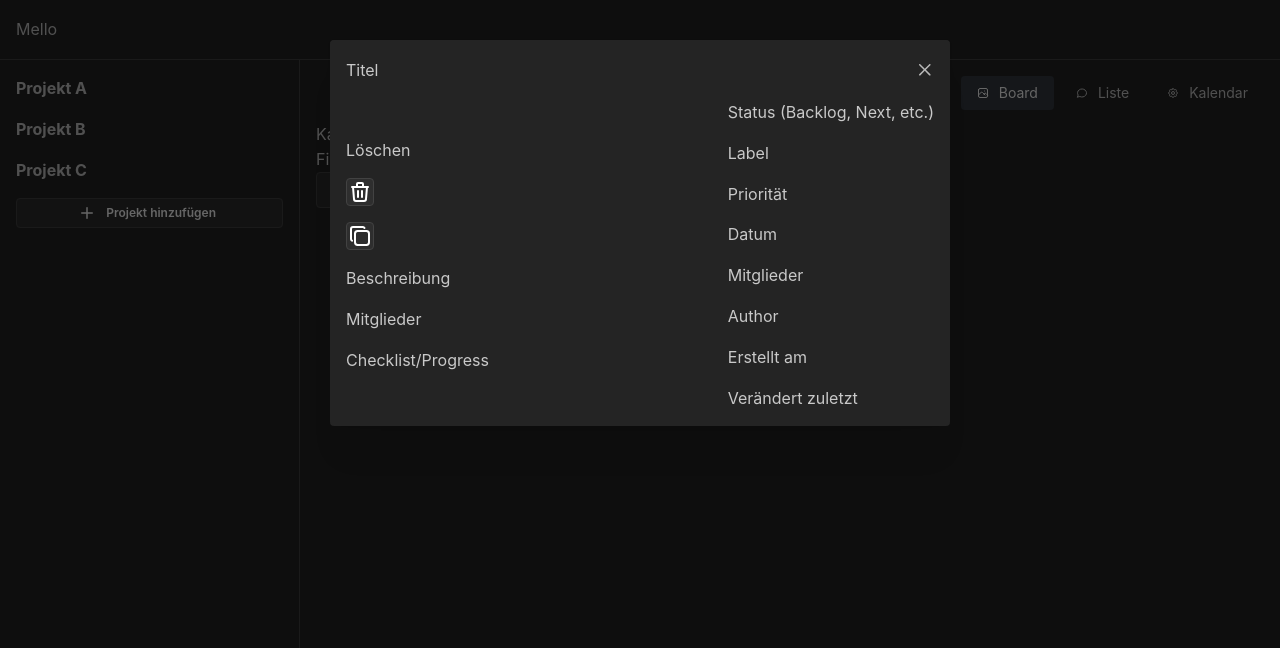
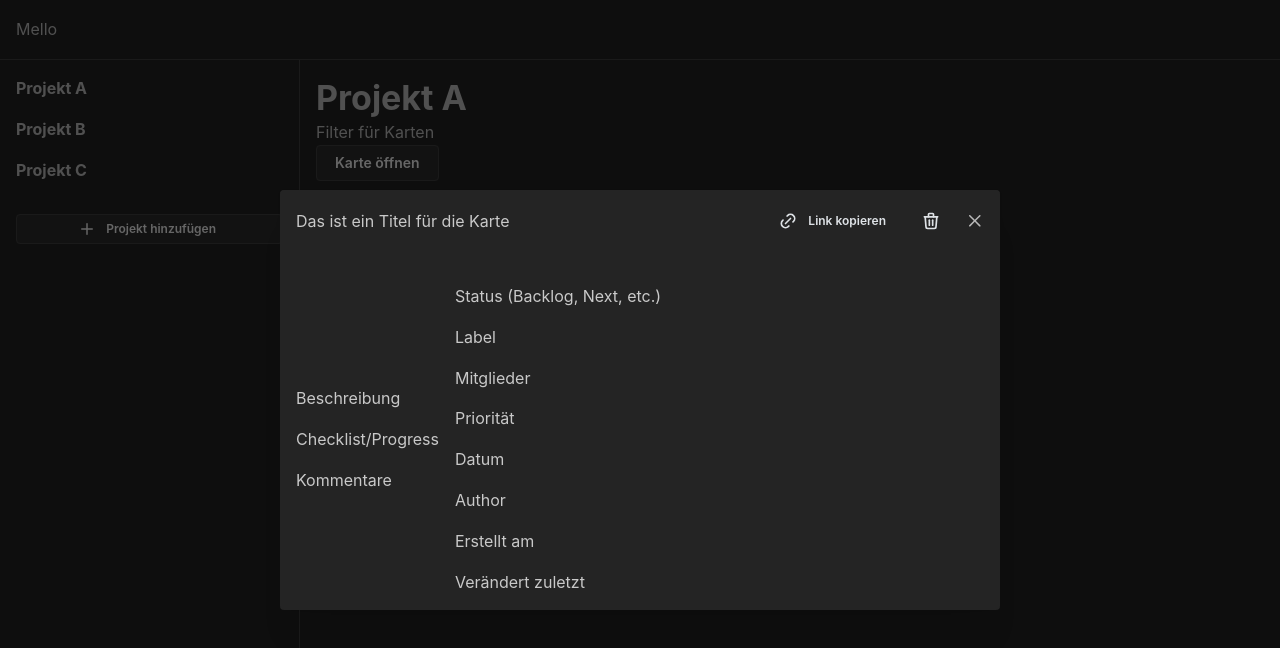
Before and after one commit to useorbita/orbita, a React (Vite) app: page / in a window 1280 px wide. Both pictures are taken after a click on the button "Karte öffnen". Shown: the top 648 px of the page. Built offline with nearby package versions, Linux system fonts and the light colour scheme.

Commit message:
remove board layout tabs, improve card style

```diff
--- a/src/App.tsx
+++ b/src/App.tsx
@@ -45,18 +45,17 @@ function App() {
           </Stack>
 
           <Button
-            justify="center"
-            fullWidth
             leftSection={<IconPlus size={18} />}
             variant="default"
-            mt="md"
+            mt="xl"
             size="xs"
             onClick={() =>
               notifications.show({
                 title: "Noch nicht implementiert",
-                message: "Das ist leider noch nicht implementiert. Aber es wird super!",
+                message:
+                  "Das ist leider noch nicht implementiert. Aber es wird super!",
                 withBorder: true,
-                color: 'gray',
+                color: "gray",
               })
             }
           >
--- a/src/Board.tsx
+++ b/src/Board.tsx
@@ -1,5 +1,7 @@
-import { Button, Modal, Text } from "@mantine/core";
+import { ActionIcon, Button, Group, Modal } from "@mantine/core";
 import { useDisclosure } from "@mantine/hooks";
+import { notifications } from "@mantine/notifications";
+import { IconLink, IconTrash } from "@tabler/icons-react";
 import { Card } from "./Card";
 
 export function Board() {
@@ -7,12 +9,43 @@ export function Board() {
 
   return (
     <>
-      <Modal opened={opened} onClose={close} title="Titel" size={"lg"}>
-        <Card />
-      </Modal>
+      <Modal.Root opened={opened} onClose={close} centered size={"45em"}>
+        <Modal.Overlay />
+        <Modal.Content>
+          <Modal.Header>
+            <Modal.Title>Das ist ein Titel für die Karte</Modal.Title>
+            <Group justify="flex-end">
+              <Button
+                leftSection={<IconLink size={20} />}
+                variant="subtle"
+                color="gray"
+                size="xs"
+                onClick={() =>
+                  notifications.show({
+                    title: "Noch nicht implementiert",
+                    message:
+                      "Das ist leider noch nicht implementiert. Aber es wird super!",
+                    withBorder: true,
+                    color: "gray",
+                  })
+                }
+              >
+                Link kopieren
+              </Button>
 
-      <Text>Kanban Board</Text>
-      <Text>Filter</Text>
+              <ActionIcon color="gray" variant="subtle">
+                <IconTrash size={20} />
+              </ActionIcon>
+
+              <Modal.CloseButton />
+            </Group>
+          </Modal.Header>
+          <Modal.Body mt={"xl"}>
+            <Card />
+          </Modal.Body>
+        </Modal.Content>
+      </Modal.Root>
+
       <Button variant="default" onClick={open}>
         Karte öffnen
       </Button>
--- a/src/Card.tsx
+++ b/src/Card.tsx
@@ -1,38 +1,20 @@
-import { Text, Stack, Group, ActionIcon, Tooltip } from "@mantine/core";
-import { IconCopy, IconTrash } from "@tabler/icons-react";
+import { Group, Stack, Text } from "@mantine/core";
 
 export function Card() {
   return (
     <>
-      <Group justify="space-between">
+      <Group>
         <Stack>
-          <Text>Löschen</Text>
-
-          <Tooltip label="Karte Löschen">
-            <ActionIcon variant="default">
-              <IconTrash />
-            </ActionIcon>
-          </Tooltip>
-
-          <Tooltip label="Link kopieren">
-            <ActionIcon variant="default">
-              <IconCopy />
-            </ActionIcon>
-          </Tooltip>
-
           <Text>Beschreibung</Text>
-          <Text>Mitglieder</Text>
-
           <Text>Checklist/Progress</Text>
+          <Text>Kommentare</Text>
         </Stack>
         <Stack>
           <Text>Status (Backlog, Next, etc.)</Text>
           <Text>Label</Text>
+          <Text>Mitglieder</Text>
           <Text>Priorität</Text>
-
           <Text>Datum</Text>
-
-          <Text>Mitglieder</Text>
           <Text>Author</Text>
           <Text>Erstellt am</Text>
           <Text>Verändert zuletzt</Text>
--- a/src/Project.tsx
+++ b/src/Project.tsx
@@ -1,40 +1,12 @@
-import { Tabs, rem } from "@mantine/core";
-import {
-  IconPhoto,
-  IconMessageCircle,
-  IconSettings,
-} from "@tabler/icons-react";
+import { Text, Title } from "@mantine/core";
 import { Board } from "./Board";
 
 export function Project() {
-  const iconStyle = { width: rem(12), height: rem(12) };
   return (
-    <Tabs variant="pills" color="gray" defaultValue="board">
-      <Tabs.List pb={"sm"} justify="flex-end">
-        <Tabs.Tab value="board" leftSection={<IconPhoto style={iconStyle} />}>
-          Board
-        </Tabs.Tab>
-        <Tabs.Tab
-          value="list"
-          leftSection={<IconMessageCircle style={iconStyle} />}
-        >
-          Liste
-        </Tabs.Tab>
-        <Tabs.Tab
-          value="calendar"
-          leftSection={<IconSettings style={iconStyle} />}
-        >
-          Kalendar
-        </Tabs.Tab>
-      </Tabs.List>
-
-      <Tabs.Panel value="board">
-        <Board />
-      </Tabs.Panel>
-
-      <Tabs.Panel value="list">Übersicht als Liste</Tabs.Panel>
-
-      <Tabs.Panel value="calendar">Kalenderansicht</Tabs.Panel>
-    </Tabs>
+    <>
+      <Title>Projekt A</Title>
+      <Text>Filter für Karten</Text>
+      <Board />
+    </>
   );
 }
--- a/src/main.tsx
+++ b/src/main.tsx
@@ -1,10 +1,10 @@
 import { createTheme, MantineProvider } from "@mantine/core";
 import "@mantine/core/styles.css";
+import { Notifications } from "@mantine/notifications";
 import "@mantine/notifications/styles.css";
 import React from "react";
 import ReactDOM from "react-dom/client";
 import App from "./App.tsx";
-import { Notifications } from "@mantine/notifications";
 
 const theme = createTheme({
   /** Put your mantine theme override here */
```
